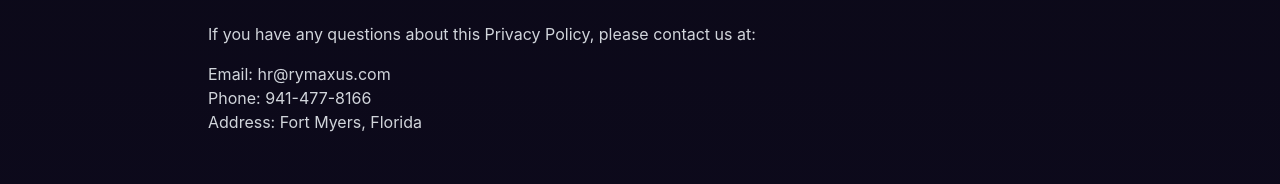
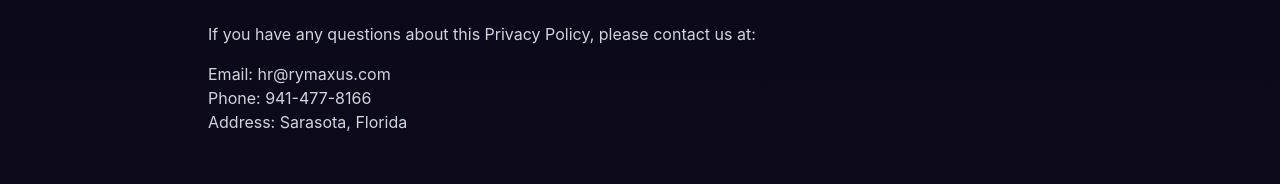
Before and after one commit to malwarescan/rymaxus, a React (Vite) app: page /privacy-policy in a window 1280 px wide. Shown: the part 2058-2242 px from the top of the page. Built offline with nearby package versions, Linux system fonts and the light colour scheme.

Commit message:
Update address from Fort Myers to Sarasota, Florida

```diff
--- a/src/components/Contact.tsx
+++ b/src/components/Contact.tsx
@@ -26,7 +26,7 @@ export function Contact() {
                 <div>
                   <h4 className="font-semibold text-lg">Location</h4>
                   <p className="text-gray-400">
-                    Fort Myers, Florida
+                    Sarasota, Florida
                   </p>
                 </div>
               </div>
--- a/src/components/PrivacyPolicy.tsx
+++ b/src/components/PrivacyPolicy.tsx
@@ -112,7 +112,7 @@ export function PrivacyPolicy() {
             <p className="text-gray-300">
               Email: hr@rymaxus.com<br />
               Phone: 941-477-8166<br />
-              Address: Fort Myers, Florida
+              Address: Sarasota, Florida
             </p>
           </section>
         </div>
--- a/src/components/TermsOfService.tsx
+++ b/src/components/TermsOfService.tsx
@@ -74,7 +74,7 @@ export function TermsOfService() {
             <p className="text-gray-300">
               Email: hr@rymaxus.com<br />
               Phone: 941-477-8166<br />
-              Address: Fort Myers, Florida
+              Address: Sarasota, Florida
             </p>
           </section>
         </div>
```
